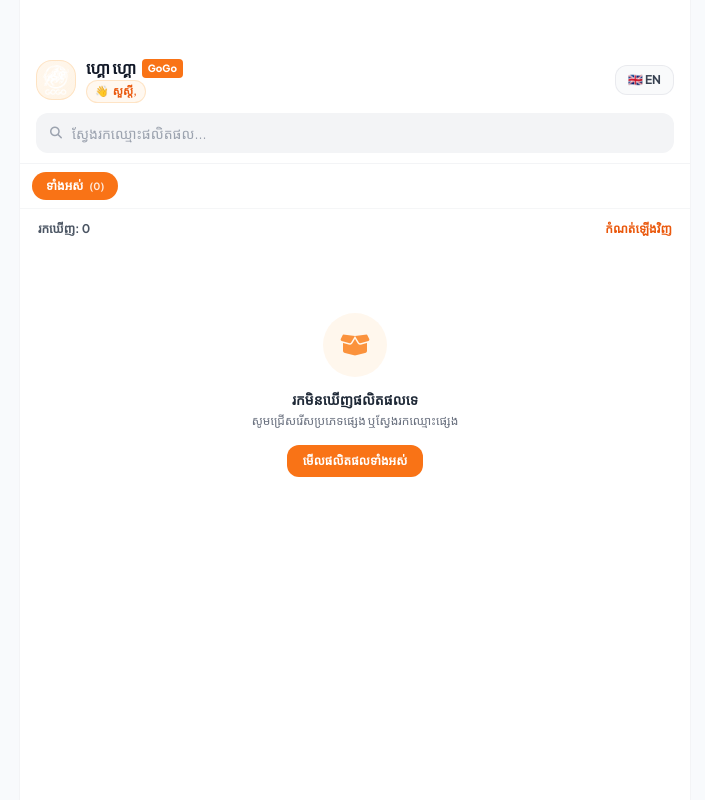
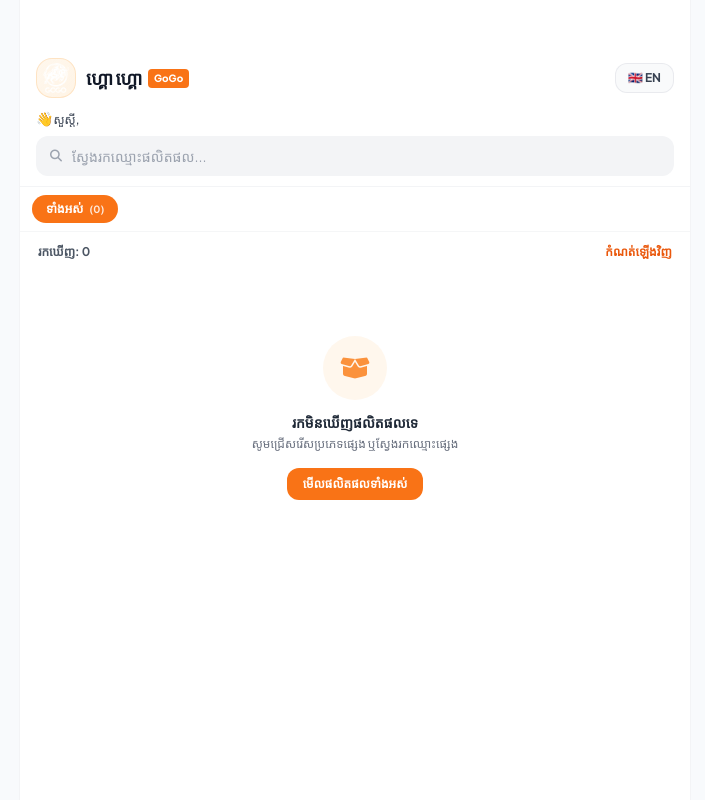
Before and after one commit to itbtdeveloper123-png/kouprey, a PHP site: page /./telegram.php in a window 1280 px wide. Shown: the whole page, without its empty margins (285-990 px from the left). Run offline with PHP 8.4, Linux system fonts and the light colour scheme; data that the repository does not hold is empty; some libraries are stand-ins or nearby versions; some web fonts are replaced.

Commit message:
feat: implement GoGo Brand catalog view with Telegram WebApp integration

```diff
--- a/app/Views/GoGo_Brand.php
+++ b/app/Views/GoGo_Brand.php
@@ -314,29 +314,19 @@ $totalProductCount = count($cleanProducts);
             <div class="px-4 pb-2.5 flex items-center justify-between gap-3">
                 <div class="flex items-center gap-2.5 min-w-0">
                     <!-- Store Logo -->
-                    <div class="w-10 h-10 rounded-2xl bg-gradient-to-br from-orange-50 to-orange-100/60 p-1 border border-orange-200/60 shadow-2xs flex items-center justify-center flex-shrink-0">
+                    <div class="w-9 h-9 sm:w-10 sm:h-10 rounded-2xl bg-gradient-to-br from-orange-50 to-orange-100/60 p-1 border border-orange-200/60 shadow-2xs flex items-center justify-center flex-shrink-0">
                         <img src="<?php echo htmlspecialchars($storeLogo); ?>"
                              alt="Logo"
                              class="w-full h-full object-contain"
                              onerror="this.src='/kouprey/public/assets/images/logo.png'">
                     </div>
 
-                    <!-- Store Title & Greeting Subtitle -->
-                    <div class="flex flex-col justify-center min-w-0">
-                        <div class="flex items-center gap-1.5">
-                            <h1 class="text-base font-extrabold text-gray-900 tracking-tight leading-tight truncate">
-                                <?php echo htmlspecialchars($storeName); ?>
-                            </h1>
-                            <span class="inline-flex items-center px-1.5 py-0.5 rounded text-[10px] font-black bg-orange-500 text-white shadow-2xs flex-shrink-0">GoGo</span>
-                        </div>
-
-                        <!-- Subtitle: Personalized Greeting or Store Tagline (without 'កាតាឡុក...') -->
-                        <div class="flex items-center gap-1 mt-0.5">
-                            <span id="user-greeting-badge" class="hidden text-[11px] font-semibold text-orange-600 bg-orange-50/80 border border-orange-200/60 px-2 py-0.5 rounded-full items-center gap-1 max-w-[220px] sm:max-w-xs truncate"></span>
-                            <span id="store-tagline" class="text-[11px] text-gray-400 font-medium">
-                                <?php echo $currentLanguage === 'km' ? 'ហាងផ្លូវការ' : 'Official Store'; ?>
-                            </span>
-                        </div>
+                    <!-- Store Title (Clean single line, perfectly centered vertically with logo) -->
+                    <div class="flex items-center gap-1.5 min-w-0">
+                        <h1 class="text-base sm:text-lg font-extrabold text-gray-900 tracking-tight leading-none truncate">
+                            <?php echo htmlspecialchars($storeName); ?>
+                        </h1>
+                        <span class="inline-flex items-center px-1.5 py-0.5 rounded text-[10px] font-black bg-orange-500 text-white shadow-2xs flex-shrink-0">GoGo</span>
                     </div>
                 </div>
 
@@ -347,6 +337,13 @@ $totalProductCount = count($cleanProducts);
                        class="inline-flex items-center gap-1.5 px-3 py-1.5 rounded-xl bg-gray-50 hover:bg-gray-100 border border-gray-200/80 text-gray-700 text-xs font-bold active:scale-95 transition-all shadow-2xs">
                         <span><?php echo $currentLanguage === 'km' ? '🇬🇧 EN' : '🇰🇭 ខ្មែរ'; ?></span>
                     </a>
+                </div>
+            </div>
+
+            <!-- Personalized Greeting Strip (Dedicated Row Above Search Bar) -->
+            <div id="user-greeting-container" class="hidden px-4 pb-2">
+                <div class="flex items-center gap-1.5 text-xs text-gray-700 font-medium">
+                    <span id="user-greeting-badge"></span>
                 </div>
             </div>
 
@@ -1267,9 +1264,9 @@ $totalProductCount = count($cleanProducts);
         // Telegram User Personalized Greeting (Full Name)
         function initUserGreeting() {
             try {
+                const container = document.getElementById('user-greeting-container');
                 const badge = document.getElementById('user-greeting-badge');
-                const tagline = document.getElementById('store-tagline');
-                if (!badge) return;
+                if (!container || !badge) return;
                 const user = tg?.initDataUnsafe?.user;
                 if (user) {
                     // Combine first_name and last_name for full name, fallback to username
@@ -1281,16 +1278,12 @@ $totalProductCount = count($cleanProducts);
 
                     if (fullName) {
                         const prefix = CURRENT_LANG === 'km' ? 'សួស្តី' : 'Hi';
-                        badge.innerHTML = `<span class="flex-shrink-0">👋</span><span class="truncate">${prefix}, <strong class="font-bold text-orange-700">${escapeHtml(fullName)}</strong></span>`;
-                        badge.classList.remove('hidden');
-                        badge.classList.add('inline-flex');
-                        if (tagline) tagline.classList.add('hidden');
+                        badge.innerHTML = `<span class="flex-shrink-0 text-sm">👋</span><span>${prefix}, <strong class="font-extrabold text-orange-600">${escapeHtml(fullName)}</strong></span>`;
+                        container.classList.remove('hidden');
                         return;
                     }
                 }
-                badge.classList.add('hidden');
-                badge.classList.remove('inline-flex');
-                if (tagline) tagline.classList.remove('hidden');
+                container.classList.add('hidden');
             } catch (e) {}
         }
 
```
